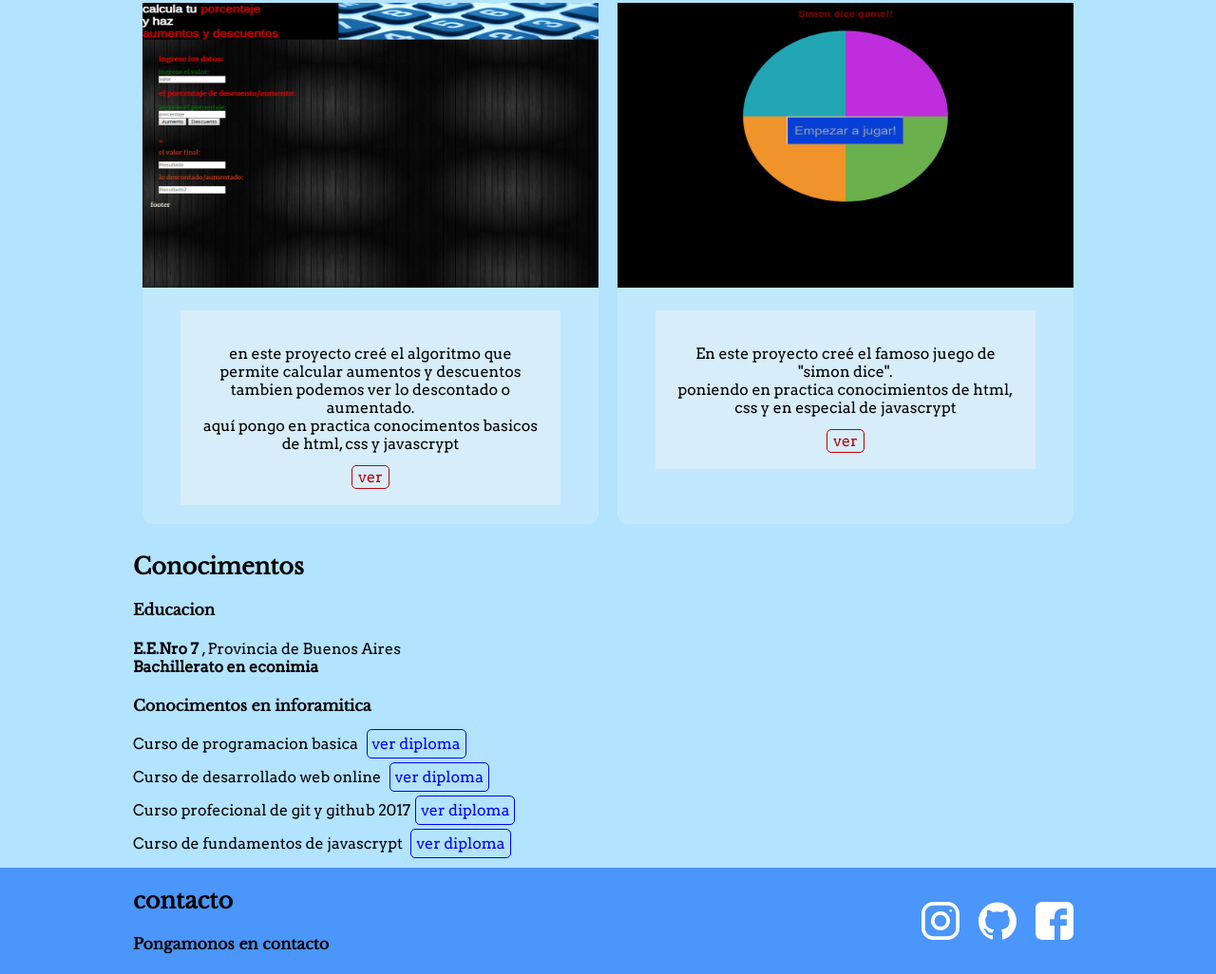
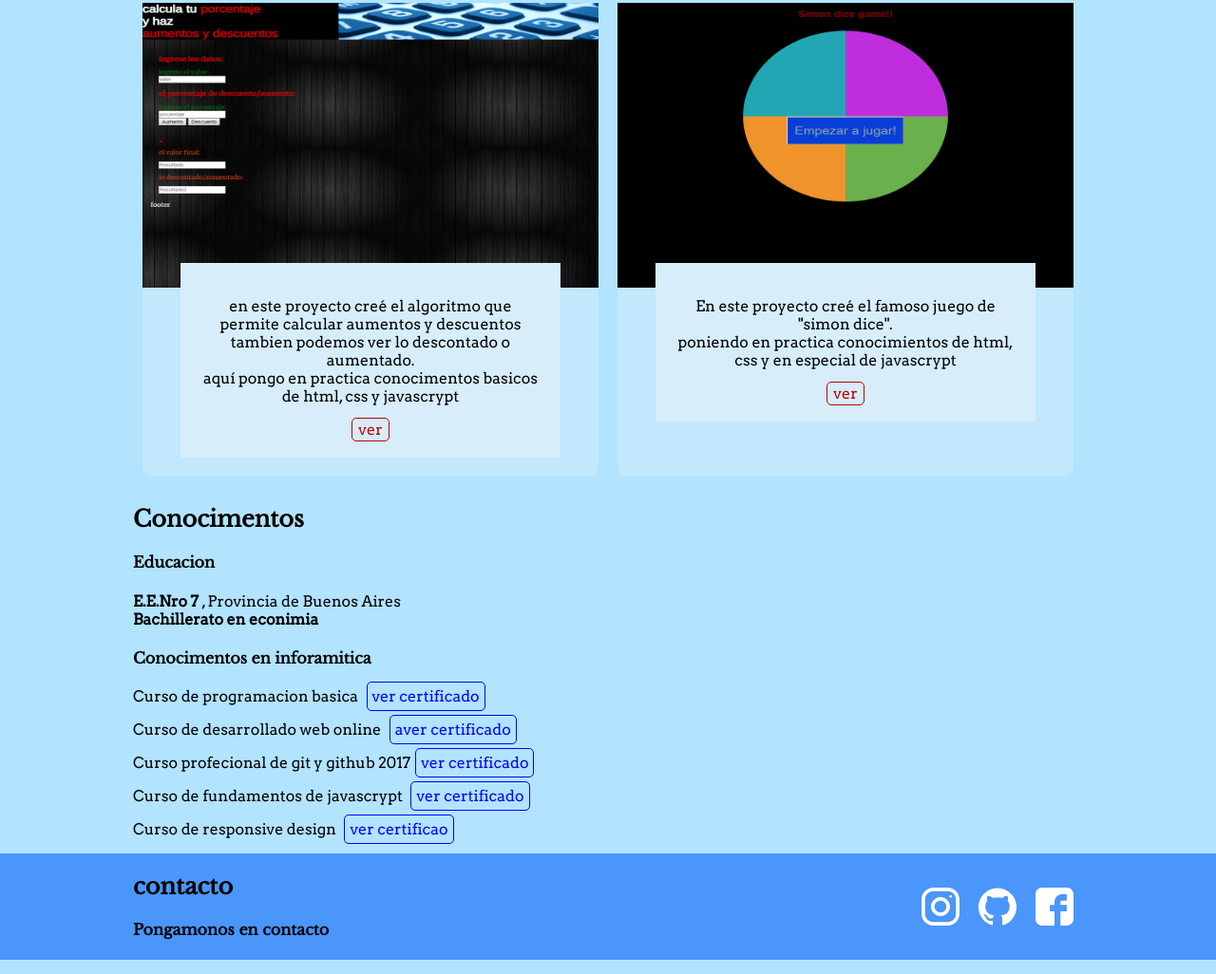
Before and after one commit to alan8723/projects, a plain HTML site: page index.html in a window 1280 px wide. Shown: the part 506-1532 px from the top of the page at 95% size. Drawn offline with nearby package versions, Linux system fonts and the light colour scheme.

Commit message:
actualizacion de cursos

```diff
--- a/index.html
+++ b/index.html
@@ -76,10 +76,11 @@
             </div>
             <div>
                 <h4>Conocimentos en inforamitica</h4>
-                <p>Curso de programacion basica <a class="diploma" target="_blanck" href="diplomas/diploma-programacion-basica.pdf">ver diploma</a></p>
-                <p>Curso de desarrollado web online <a class="diploma" target="_blanck" href="diplomas/diploma-html5-css3.pdf">ver diploma</a></p>
-                <p>Curso profecional de git y github 2017<a class="diploma" target="_blank" href="diplomas/diploma-git-github-2017.pdf">ver diploma</a></p>
-                <p>Curso de fundamentos de javascrypt <a class="diploma" target="_blank" href="diplomas/diploma-fundamentos-javascript.pdf">ver diploma</a> </p>
+                <p>Curso de programacion basica <a class="diploma" target="_blanck" href="diplomas/diploma-programacion-basica.pdf">ver certificado</a></p>
+                <p>Curso de desarrollado web online <a class="diploma" target="_blanck" href="diplomas/diploma-html5-css3.pdf">aver certificado</a></p>
+                <p>Curso profecional de git y github 2017<a class="diploma" target="_blank" href="diplomas/diploma-git-github-2017.pdf">ver certificado</a></p>
+                <p>Curso de fundamentos de javascrypt <a class="diploma" target="_blank" href="diplomas/diploma-fundamentos-javascript.pdf">ver certificado</a></p>
+                <p>Curso de responsive design <a class="diploma" target="_blank" href="diplomas/diploma-responsive-design.pdf">ver certificao</a></p>
             </div>
         </div>
     </section>
--- a/portafolio.css
+++ b/portafolio.css
@@ -80,9 +80,8 @@ h6{
 }
 
 .project-details{
-  margin: 20px 40px;
+  margin: -30px 40px 20px;
   background-color: #d7edfa;
-  margin-top: -40;
   position: relative;
   padding: 20px;
   text-align: center;
```
Also changed, not shown: 1 other file.
